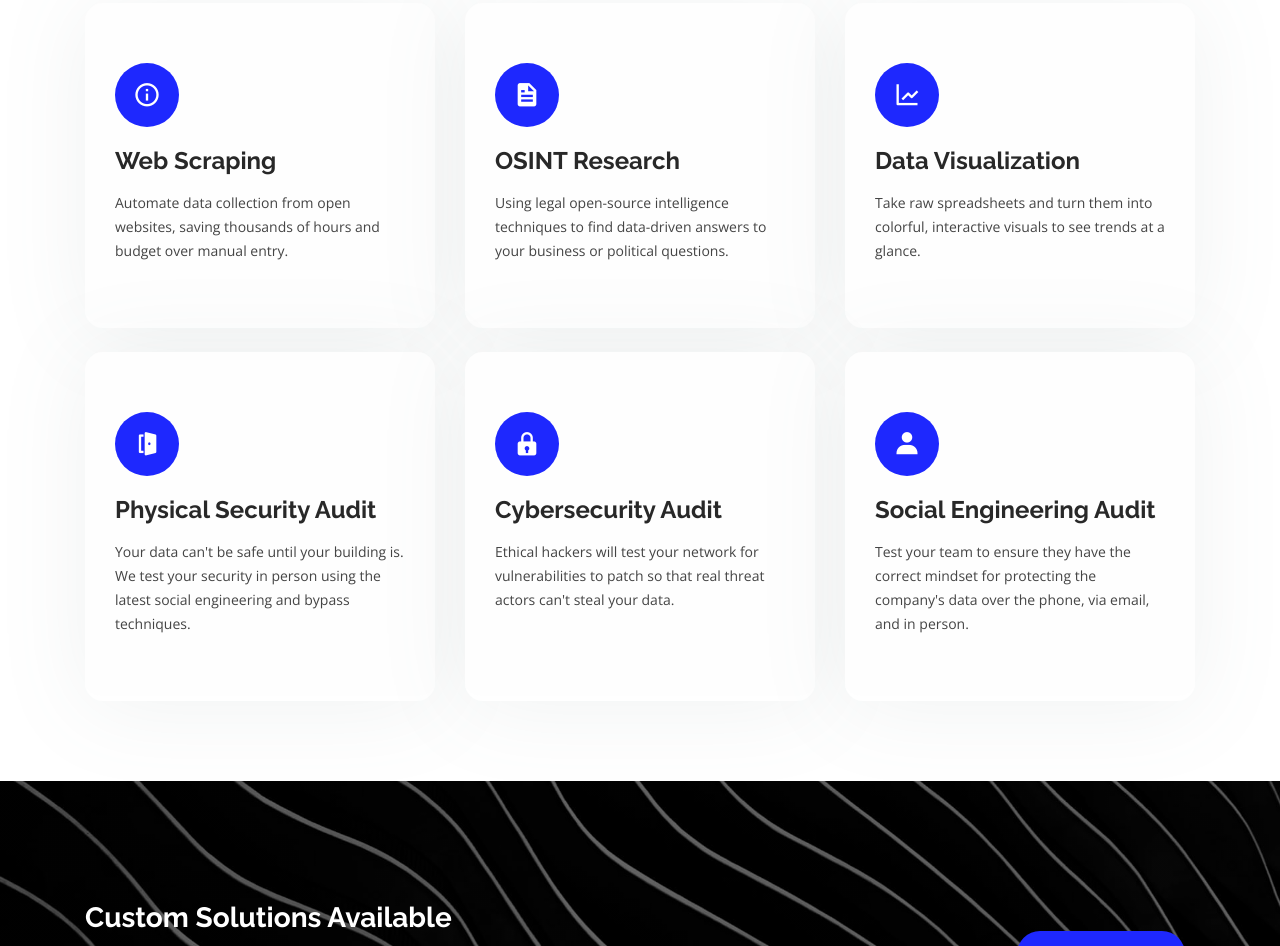
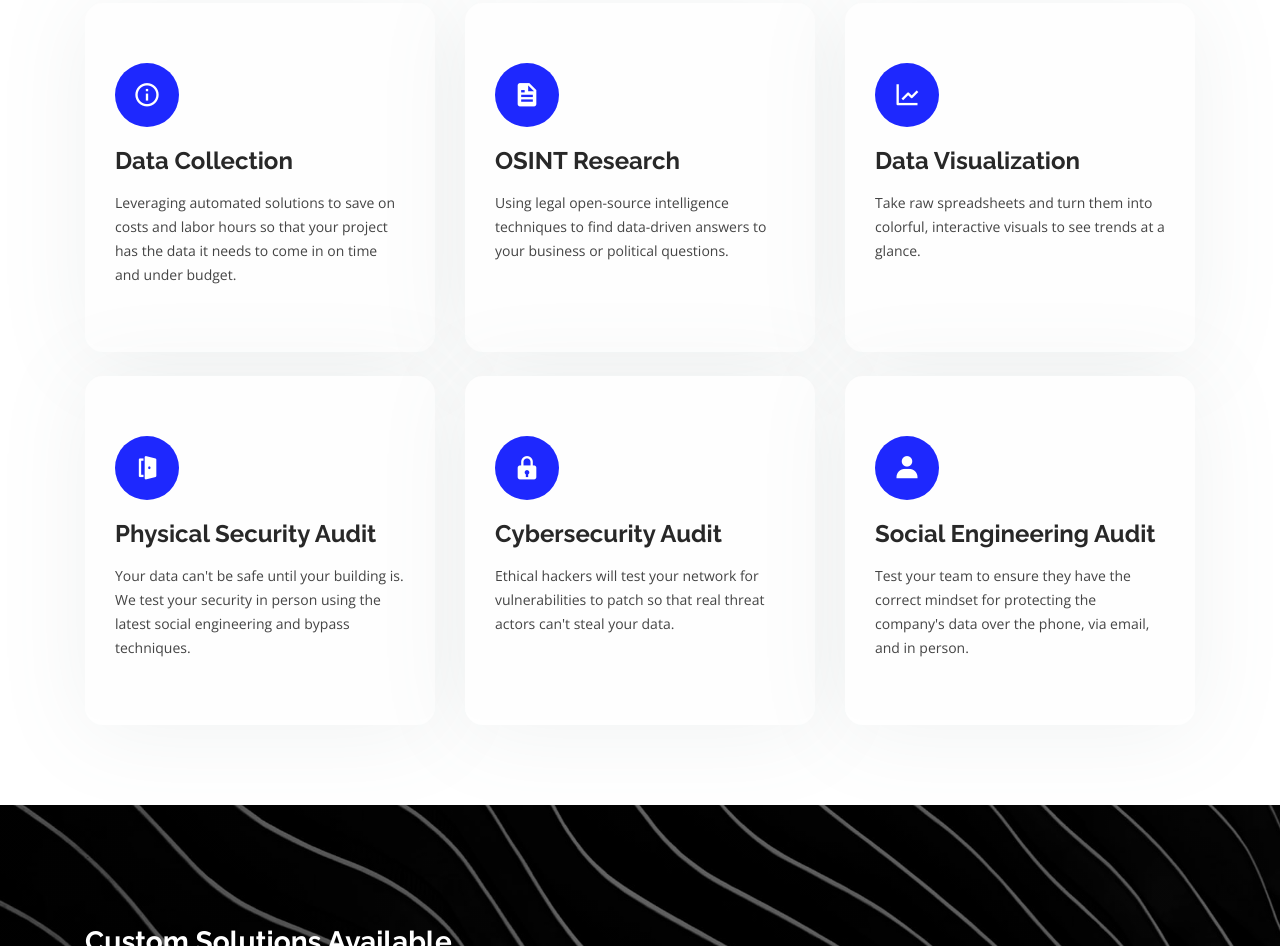
Before and after one commit to ncommella/ncommella.github.io, a plain HTML site: page index.html in a window 1280 px wide. Shown: the part 2176-3122 px from the top of the page. Drawn offline with nearby package versions, Linux system fonts and the light colour scheme.

Commit message:
Changed services wording

```diff
--- a/index.html
+++ b/index.html
@@ -186,8 +186,8 @@
                   <div class="col-lg-4 col-md-6 d-flex align-items-stretch">
                       <div class="icon-box">
                           <div class="icon"><i class="bx bx-info-circle"></i></div>
-                          <h4><a href="">Web Scraping</a></h4>
-                          <p>Automate data collection from open websites, saving thousands of hours and budget over manual entry.</p>
+                          <h4><a href="">Data Collection</a></h4>
+                          <p>Leveraging automated solutions to save on costs and labor hours so that your project has the data it needs to come in on time and under budget.</p>
                       </div>
                   </div>
 
```
